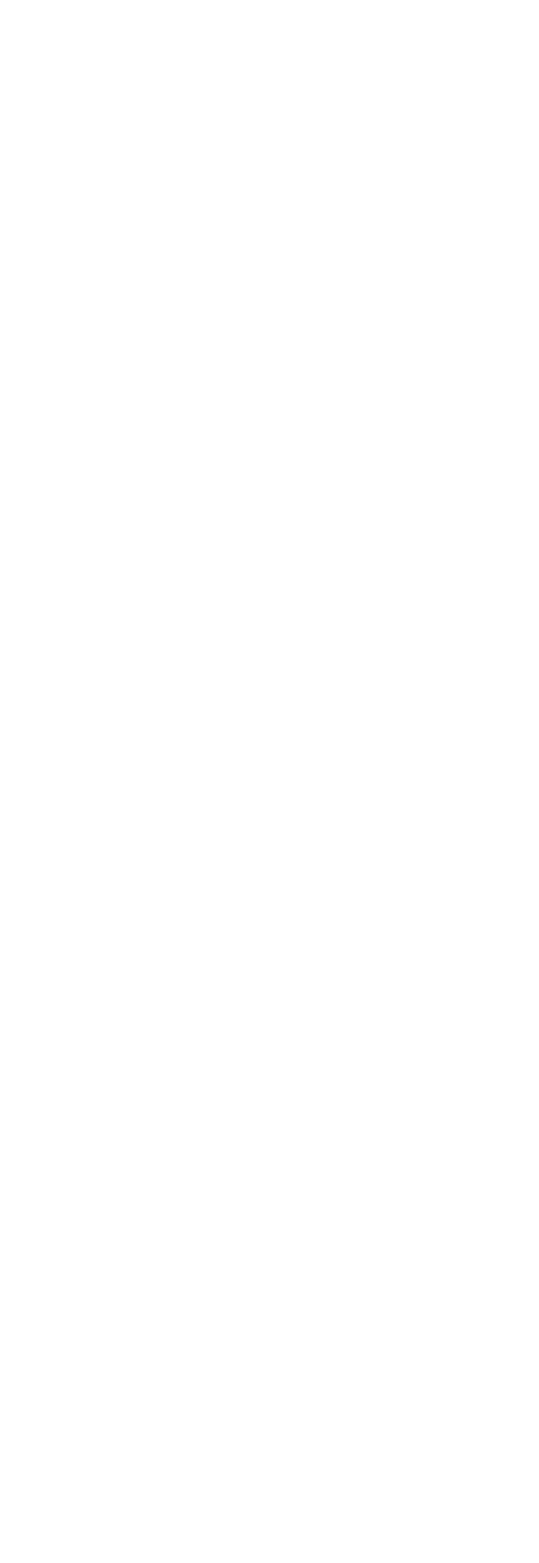
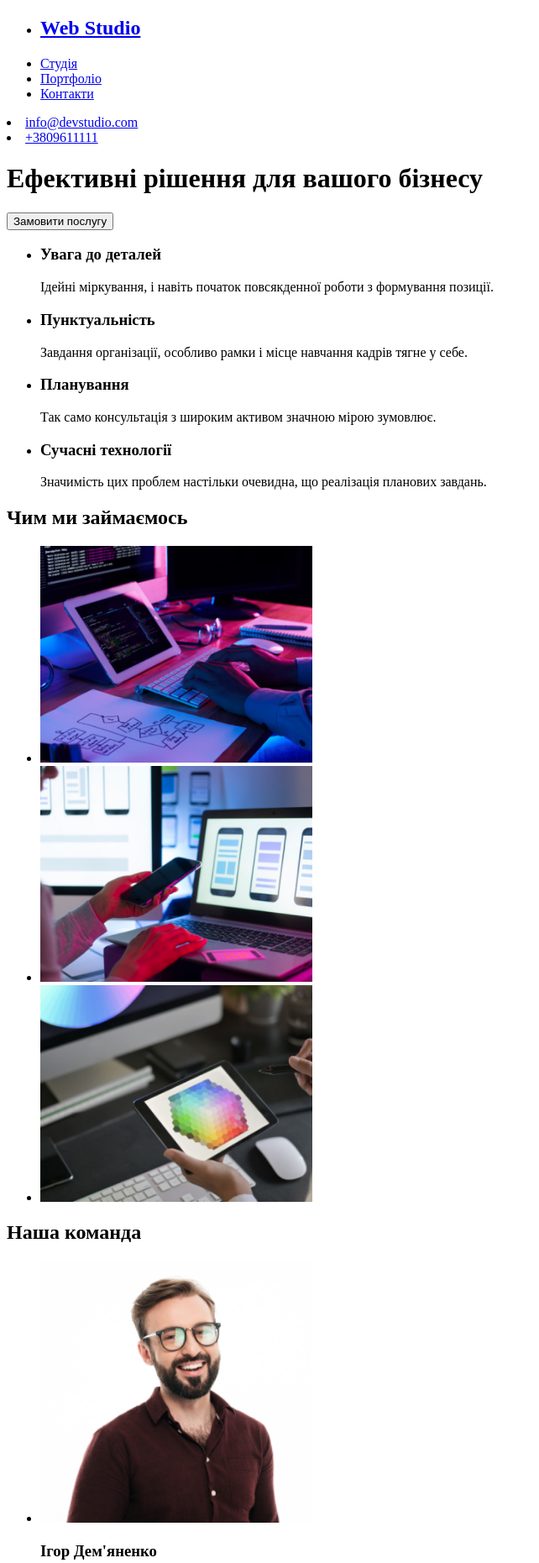
Before and after one commit to Oreoff/melnyk-maxym-IPZ-32, a plain HTML site: page index.html in a window 1280 px wide. Shown: the top 1861 px of the page at 84% size, without its empty margins (0-642 px from the left). Before the commit the page ends 800 px from the top, so only its background shows below. Drawn offline with Linux system fonts and the light colour scheme; files whose address does not match are found by name.

Commit message:
Wrote HTML structure

```diff
--- a/index.html
+++ b/index.html
@@ -1,11 +1,90 @@
 <!DOCTYPE html>
-<html lang="en">
-<head>
-    <meta charset="UTF-8">
-    <meta name="viewport" content="width=device-width, initial-scale=1.0">
-    <title>Document</title>
-</head>
 <body>
+<html lang="eng">
+<header>
+<nav class = "menu">
+<ul>
+    <li><a href="#"><h2>Web Studio</h2></a></li>
+    <li><a href="#">Студія</a></li>
+    <li><a href="#">Портфоліо</a></li>
+    <li><a href="#">Контакти</a></li>
 
+</ul>
+</nav>
+  <li><a href="#">info@devstudio.com</a></li>
+    <li><a href="#">+3809611111</a></li>
+</header>
+<main>
+<h1> Ефективні рішення для вашого бізнесу</h1>
+<button> Замовити послугу</button>
+
+<ul>
+<li>
+ <h3>Увага до деталей</h3>
+ <p>
+    Ідейні міркування, і навіть початок повсякденної роботи з формування позиції.
+</p>
+</li>
+<li>
+    <h3>Пунктуальність</h3>
+    <p>
+        Завдання організації, особливо рамки і місце навчання кадрів тягне у себе.
+</li>
+<li>
+    <h3>Планування</h3>
+    <p>
+        Так само консультація з широким активом значною мірою зумовлює.
+</p>
+</li>
+<li>
+    <h3>Сучасні технології</h3>
+    <p>
+        Значимість цих проблем настільки очевидна, що реалізація планових завдань.
+</p>
+</li>
+</ul>
+    <h2>
+       Чим ми займаємось
+    </h2>
+    <ul>
+        <li><img src="D:\!IT\Лаба 1\images\img-4.jpg" width="324" ></li>
+        <li><img src="D:\!IT\Лаба 1\images\img-5.jpg" width="324" ></li>
+        <li><img src="D:\!IT\Лаба 1\images\img-6.jpg" width="324" ></li>
+    </ul>
+</main>
+<h2> Наша команда</h2>
+<div>
+    <ul>
+        <li>
+            <img src="D:\!IT\Лаба 1\images\img.jpg" width="324" >
+            <h3>Ігор Дем'яненко</h3>
+            Product Designer
+        </li>
+        <li>
+            <img src="D:\!IT\Лаба 1\images\img-1.jpg" width="324" >
+            <h3>Ольга Рєпіна</h3>
+            Frontend Developer
+        </li>
+        <li>
+            <img src="D:\!IT\Лаба 1\images\img-2.jpg" width="324" >
+            <h3>Микола Тарасов</h3>
+            Marketing
+        </li>
+        <li>
+            <img src="D:\!IT\Лаба 1\images\img-3.jpg" width="324" >
+            <h3>Михайло Єрмаков</h3>
+            UI Designer
+        </li>
+
+    </ul>
+</div>
+<footer>
+ <a href="/">WebStudio</a>
+<address>
+    <p>м.Київ, вул.Лесі Українки, 26</p>
+    <p>info@devstudio.com</p>
+    <p>+3809611111</p>
+</address>
+</footer>
 </body>
 </html>
```
